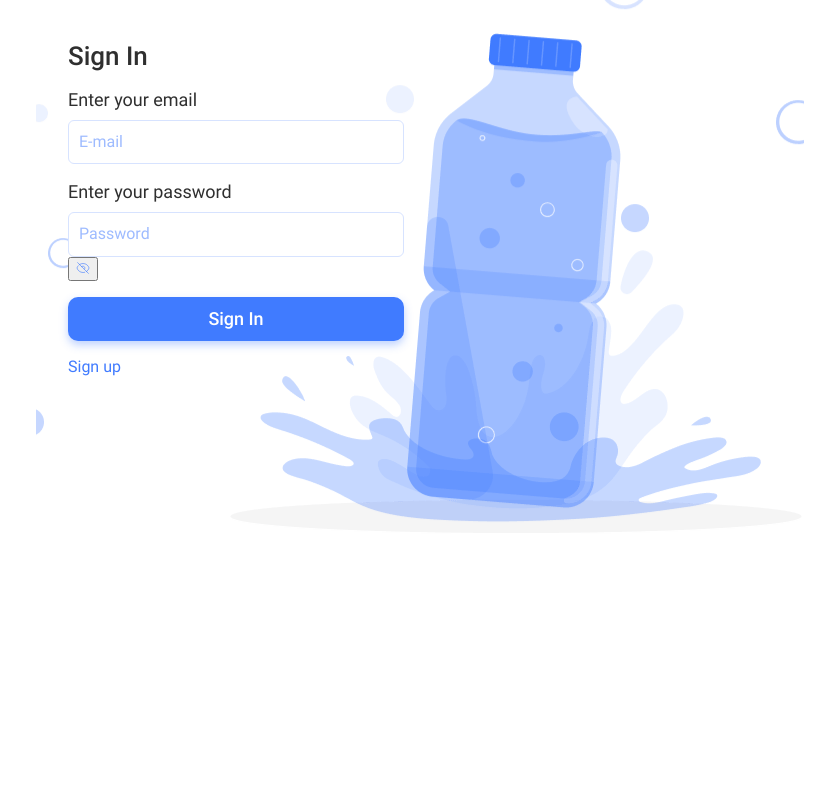
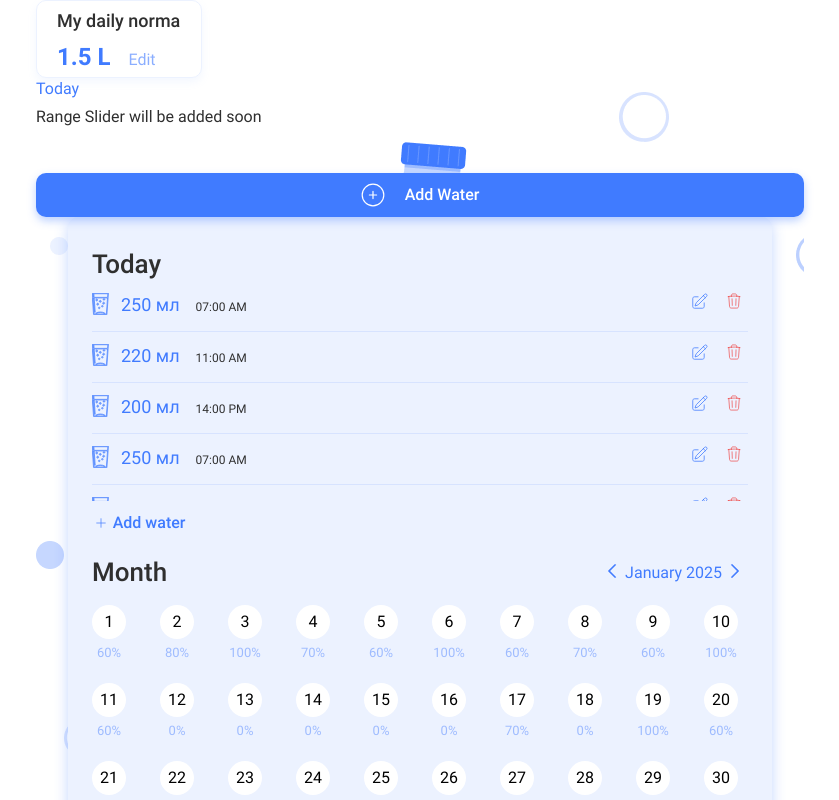
Before and after one commit to AndriyDzhuryn/AquaGuardians, a React (Vite) app: page /home in a window 1280 px wide. Before the commit this address led to /signin. Shown: the top 800 px of the page, without its empty margins (220-1059 px from the left). Built offline with nearby package versions, Linux system fonts and the light colour scheme.

Commit message:
update DaysGeneralStats

```diff
--- a/src/components/App/App.jsx
+++ b/src/components/App/App.jsx
@@ -1,4 +1,4 @@
-import { lazy, Suspense, useEffect } from 'react';
+import { lazy, useEffect } from 'react';
 
 import { Route, Routes } from 'react-router-dom';
 import { useDispatch, useSelector } from 'react-redux';
@@ -18,7 +18,7 @@ const NotFoundPage = lazy(() => {
 });
 
 import RestrictedRoute from '../RestrictedRoute/RestrictedRoute.jsx';
-import PrivateRoute from '../PrivateRoute/PrivateRoute.jsx';
+// import PrivateRoute from '../PrivateRoute/PrivateRoute.jsx';
 import { apiGetCurrentUser } from '../../redux/auth/operations.js';
 import { selectAuthIsRefreshing } from '../../redux/auth/selectors.js';
 import Layout from '../Layout/Layout.jsx';
@@ -49,20 +49,16 @@ function App() {
 
   return (
     <Layout>
-      <Suspense>
       <Routes>
         <Route path="/" element={<WelcomePage />} />
         <Route
           path="/home"
-            element={<PrivateRoute component={<HomePage />} />}
+          element={<RestrictedRoute component={<HomePage />} />}
         />
         <Route
           path="/signup"
           element={
-              <RestrictedRoute
-                component={<SignupPage />}
-                redirectTo="/signin"
-              />
+            <RestrictedRoute component={<SignupPage />} redirectTo="/signin" />
           }
         />
         <Route
@@ -71,7 +67,6 @@ function App() {
         />
         <Route path="*" element={<NotFoundPage />} />
       </Routes>
-      </Suspense>
     </Layout>
   );
 }
--- a/src/components/Calendar/Calendar.jsx
+++ b/src/components/Calendar/Calendar.jsx
@@ -1,4 +1,4 @@
-import { useState } from 'react';
+import { useState, useRef, useEffect } from 'react';
 import {
   format,
   startOfMonth,
@@ -7,19 +7,63 @@ import {
   subMonths,
   addMonths,
 } from 'date-fns';
+
+import DaysGeneralStats from '../DaysGeneralStats/DaysGeneralStats.jsx';
+import css from './Calendar.module.css';
 import clsx from 'clsx';
 
-import css from './Calendar.module.css';
+const Calendar = ({ waterData }) => {
+  const [isOpen, setIsOpen] = useState(false);
+  const [currentDate, setCurrentDate] = useState(new Date());
+  const [selectedDate, setSelectedDate] = useState(null);
+  // const [menuPosition, setMenuPosition] = useState({ top: 0, left: 0 });
 
-const Calendar = ({ waterData }) => {
-  const [currentDate, setCurrentDate] = useState(new Date());
+  const calendarRef = useRef(null);
+  const dropdownRef = useRef(null);
 
   const start = startOfMonth(currentDate);
   const end = endOfMonth(currentDate);
   const days = eachDayOfInterval({ start, end });
 
+  useEffect(() => {
+    const handleClickOutside = event => {
+      if (
+        calendarRef.current &&
+        calendarRef.current.contains(event.target) &&
+        (!dropdownRef.current || !dropdownRef.current.contains(event.target))
+      ) {
+        setIsOpen(!isOpen);
+        setSelectedDate(null);
+      }
+      if (selectedDate === null) {
+        setIsOpen(false);
+      }
+    };
+
+    document.addEventListener('mousedown', handleClickOutside);
+    return () => {
+      document.removeEventListener('mousedown', handleClickOutside);
+    };
+  }, []);
+
+  const handleDayClick = (event, day) => {
+    // const rect = event.target.getBoundingClientRect();
+    // const calendarRect = calendarRef.current.getBoundingClientRect();
+    const rect = event.target.getBoundingClientRect();
+    console.log(rect);
+
+    setIsOpen(!isOpen);
+
+    // setMenuPosition({
+    //   top: rect.top - calendarRect.top - 80,
+    //   left: rect.left - calendarRect.left + rect.width / 2 - 100,
+    // });
+
+    setSelectedDate(prevDate => (prevDate === day ? null : day));
+  };
+
   return (
-    <div className={css.calendarWrapper}>
+    <div className={css.calendarWrapper} ref={calendarRef}>
       <div className={css.titleWrapper}>
         <h2 className={css.title}>Month</h2>
         <div className={css.btnMonthWrapper}>
@@ -44,18 +88,48 @@ const Calendar = ({ waterData }) => {
       </div>
 
       <div className={css.wrapperDays}>
-        {days.map(day => {
-          const progress = waterData[format(day, 'yyyy-MM-dd')] || 0;
-          return (
-            <div key={day} className={css.wrapperDay}>
-              <button className={clsx(css.day, progress < 100 && css.norm)}>
-                {format(day, 'd')}
-              </button>
-              <span className={css.textProgress}>{progress}%</span>
-            </div>
-          );
-        })}
+        {days.map(day => (
+          <div key={day} className={css.wrapperDay}>
+            <button
+              className={clsx(
+                css.day,
+                waterData[format(day, 'yyyy-MM-dd')] < 100 && css.norm
+              )}
+              onClick={event => handleDayClick(event, day)}
+            >
+              {format(day, 'd')}
+            </button>
+            <span className={css.textProgress}>
+              {waterData[format(day, 'yyyy-MM-dd')]?.progress || 0}%
+            </span>
+          </div>
+        ))}
+        <div ref={dropdownRef}>
+          <DaysGeneralStats
+            isOpen={isOpen}
+            date={selectedDate}
+            waterData={
+              waterData[format(selectedDate, 'yyyy-MM-dd')] || {
+                norm: 0,
+                progress: 0,
+                servings: 0,
+              }
+            }
+          />
+        </div>
       </div>
+
+      {/* {selectedDate && isOpen && (
+        <div
+          className={css.dropdownMenu}
+          style={{
+            top: `${menuPosition.top}px`,
+            left: `${menuPosition.left}px`,
+          }}
+        > */}
+
+      {/* </div>
+      )} */}
     </div>
   );
 };
--- a/src/components/Calendar/Calendar.module.css
+++ b/src/components/Calendar/Calendar.module.css
@@ -11,7 +11,7 @@
   font-weight: 500;
   font-size: 24px;
   line-height: 1.25;
-  color: #2f2f2f;
+  color: var(--Primery-Color-Black);
 }
 
 .btnMonthWrapper {
@@ -26,8 +26,8 @@
 .switchMonth {
   width: 14px;
   height: 14px;
-  fill: #407bff;
-  stroke: #407bff;
+  fill: var(--Primery-Color-Blue);
+  stroke: var(--Primery-Color-Blue);
 }
 
 .monthName {
@@ -36,10 +36,11 @@
   font-size: 16px;
   line-height: 1.25;
   text-align: center;
-  color: #407bff;
+  color: var(--Primery-Color-Blue);
 }
 
 .wrapperDays {
+  position: relative;
   display: flex;
   flex-direction: row;
   flex-wrap: wrap;
@@ -60,7 +61,7 @@
   display: flex;
   justify-content: center;
   align-items: center;
-  background-color: #ffffff;
+  background-color: var(--Primery-Color-White);
   border-radius: 20px;
   width: 30px;
   height: 30px;
@@ -70,16 +71,29 @@
 }
 
 .day.norm {
-  border: 1px solid #ff9d43;
+  border: 1px solid var(--Secondary-color-6);
 }
 
 .textProgress {
+  position: relative;
+
   display: flex;
   justify-content: center;
   font-size: 10px;
   line-height: 1.6;
-  color: #9ebbff;
+  color: var(--Secondary-color-4);
   margin-top: 4px;
+}
+
+.dropdownMenu {
+  position: absolute;
+  width: 220px;
+  background: white;
+  box-shadow: 0px 4px 10px rgba(0, 0, 0, 0.1);
+  border-radius: 10px;
+  padding: 10px;
+  z-index: 100;
+  transition: opacity 0.2s ease-in-out, transform 0.2s ease-in-out;
 }
 
 @media only screen and (min-width: 768px) {
--- /dev/null
+++ b/src/components/DaysGeneralStats/DaysGeneralStats.jsx
@@ -0,0 +1,56 @@
+// import { useState, useRef, useEffect } from 'react';
+
+import css from './DaysGeneralStats.module.css';
+
+const DaysGeneralStats = ({ isOpen, date, waterData }) => {
+  // const [isOpen, setIsOpen] = useState(false);
+  // const [position, setPosition] = useState('left');
+  // const dropdownRef = useRef(null);
+  // const buttonRef = useRef(null);
+
+  // useEffect(() => {
+  //   if (isOpen) {
+  //     const dropdownRect = dropdownRef.current.getBoundingClientRect();
+  //     const buttonRect = buttonRef.current.getBoundingClientRect();
+
+  //     if (dropdownRect.right > window.innerWidth) {
+  //       setPosition('right');
+  //     } else {
+  //       setPosition('left');
+  //     }
+  //   }
+  // }, [isOpen]);
+
+  return (
+    <>
+      {isOpen && (
+        <div
+          // ref={dropdownRef}
+          // className={`dropdown-content ${position}`}
+          className={css.dropdownWrapper}
+        >
+          <p className={css.dateMonth}>
+            {date?.toLocaleDateString('en-US', {
+              day: 'numeric',
+            })}
+            ,{' '}
+            {date?.toLocaleDateString('en-US', {
+              month: 'long',
+            })}
+          </p>
+          <p className={css.dailyNorma}>
+            Daily norma: <b>{waterData.norm} L</b>
+          </p>
+          <p className={css.dailyNorma}>
+            Fulfillment of the daily norm: <b>{waterData.progress}%</b>
+          </p>
+          <p className={css.dailyNorma}>
+            How many servings of water: <b>{waterData.servings}</b>
+          </p>
+        </div>
+      )}
+    </>
+  );
+};
+
+export default DaysGeneralStats;
--- a/src/components/Layout/Layout.jsx
+++ b/src/components/Layout/Layout.jsx
@@ -1,7 +1,30 @@
-// import css from './Layout.module.css';
+import { Suspense } from 'react';
+import { Circles } from 'react-loader-spinner';
+
+import css from './Layout.module.css';
 
 const Layout = ({ children }) => {
-  return <>{children}</>;
+  return (
+    <div>
+      <Suspense
+        fallback={
+          <div className={css.loaderWrapper}>
+            <Circles
+              height="80"
+              width="80"
+              color="#0000ff"
+              ariaLabel="circles-loading"
+              wrapperStyle={{}}
+              wrapperClass=""
+              visible={true}
+            />
+          </div>
+        }
+      >
+        {children}
+      </Suspense>
+    </div>
+  );
 };
 
 export default Layout;
--- a/src/components/WaterConsumptionTracker/WaterConsumptionTracker.jsx
+++ b/src/components/WaterConsumptionTracker/WaterConsumptionTracker.jsx
@@ -5,7 +5,7 @@ const WaterConsumptionTracker = () => {
   const navigate = useNavigate();
 
   const handleTryTrackerClick = () => {
-    navigate('/singup');
+    navigate('/signup');
   };
 
   return (
--- a/src/components/WaterItems/WaterItems.module.css
+++ b/src/components/WaterItems/WaterItems.module.css
@@ -2,7 +2,7 @@
   display: flex;
   flex-direction: row;
   justify-content: space-between;
-  border-bottom: 1px solid #d7e3ff;
+  border-bottom: 1px solid var(--Secondary-color-5);
   padding-top: 12px;
   padding-bottom: 12px;
 }
@@ -15,14 +15,14 @@
 .amountWater {
   font-size: 18px;
   line-height: 1.33;
-  color: #407bff;
+  color: var(--Primery-Color-Blue);
   margin-right: 12px;
 }
 
 .time {
   font-size: 12px;
   line-height: 2;
-  color: #2f2f2f;
+  color: var(--Primery-Color-Black);
 }
 
 .glassOfWater {
@@ -30,7 +30,7 @@
   height: 22px;
   margin-right: 12px;
   fill: none;
-  stroke: #407bff;
+  stroke: var(--Primery-Color-Blue);
 }
 
 .btnWater {
@@ -50,7 +50,7 @@
 .btnWater:not(:last-child):hover::after {
   content: '';
   position: absolute;
-  border: 1px solid #9ebbff;
+  border: 1px solid var(--Secondary-color-4);
   width: 18px;
   height: 0px;
   transform: translateY(20px);
@@ -60,7 +60,7 @@
 .btnWater:last-child:hover::after {
   content: '';
   position: absolute;
-  border: 1px solid #ef5050;
+  border: 1px solid var(--Secondary-color-3);
   width: 18px;
   height: 0px;
   transform: translateY(20px);
@@ -71,21 +71,17 @@
   width: 16px;
   height: 16px;
   fill: none;
-  stroke: #407bff;
+  stroke: var(--Primery-Color-Blue);
 }
 
 .trash {
   width: 16px;
   height: 16px;
-  stroke: #ef5050;
+  stroke: var(--Secondary-color-3);
   fill: none;
 }
 
 @media only screen and (min-width: 768px) {
-  .wrapperWaterConsumedItem {
-    justify-content: space-between;
-  }
-
   .amountWater {
     margin-right: 16px;
   }
--- a/src/components/WaterTracker/WaterTracker.jsx
+++ b/src/components/WaterTracker/WaterTracker.jsx
@@ -1,9 +1,10 @@
 import { useState } from 'react';
+import clsx from 'clsx';
+
+import WaterItems from '../WaterItems/WaterItems.jsx';
+import Calendar from '../Calendar/Calendar.jsx';
 
 import css from './WaterTracker.module.css';
-import WaterItems from '../WaterItems/WaterItems';
-import Calendar from '../Calendar/Calendar';
-import clsx from 'clsx';
 
 const WaterTracker = () => {
   const [waterList, setWaterList] = useState([
@@ -19,18 +20,20 @@ const WaterTracker = () => {
   ]);
 
   const waterData = {
-    '2025-01-01': 100,
-    '2025-01-02': 100,
-    '2025-01-03': 100,
-    '2025-01-04': 100,
-    '2025-01-05': 100,
-    '2025-01-06': 100,
-    '2025-01-07': 100,
-    '2025-01-08': 100,
-    '2025-01-09': 100,
-    '2025-01-10': 100,
-    '2025-01-11': 100,
-    '2025-01-17': 50,
+    '2025-01-01': { norm: 1.5, progress: 60, servings: 6 },
+    '2025-01-02': { norm: 2.0, progress: 80, servings: 8 },
+    '2025-01-03': { norm: 1.5, progress: 100, servings: 5 },
+    '2025-01-04': { norm: 1.5, progress: 70, servings: 4 },
+    '2025-01-05': { norm: 1.5, progress: 60, servings: 6 },
+    '2025-01-06': { norm: 1.5, progress: 100, servings: 4 },
+    '2025-01-07': { norm: 1.5, progress: 60, servings: 6 },
+    '2025-01-08': { norm: 1.5, progress: 70, servings: 5 },
+    '2025-01-09': { norm: 1.5, progress: 60, servings: 6 },
+    '2025-01-10': { norm: 1.5, progress: 100, servings: 6 },
+    '2025-01-11': { norm: 1.5, progress: 60, servings: 5 },
+    '2025-01-17': { norm: 1.5, progress: 70, servings: 6 },
+    '2025-01-19': { norm: 1.5, progress: 100, servings: 4 },
+    '2025-01-20': { norm: 1.5, progress: 60, servings: 6 },
   };
 
   return (
--- a/src/components/WaterTracker/WaterTracker.module.css
+++ b/src/components/WaterTracker/WaterTracker.module.css
@@ -3,12 +3,12 @@
 }
 
 .listWaterTracker::-webkit-scrollbar-track {
-  background-color: #d7e3ff;
+  background-color: var(--Secondary-color-5);
   border-radius: 8px;
 }
 
 .listWaterTracker::-webkit-scrollbar-thumb {
-  background-color: #9ebbff;
+  background-color: var(--Secondary-color-4);
   border-radius: 8px;
 }
 
@@ -26,7 +26,7 @@
   padding: 24px 8px;
   width: 280px;
   height: 836px;
-  background-color: #ecf2ff;
+  background-color: var(--Secondary-color-2);
   box-shadow: 0 4px 14px 0 rgba(64, 123, 255, 0.3);
 }
 
@@ -34,7 +34,7 @@
   font-weight: 500;
   font-size: 24px;
   line-height: 1.25;
-  color: #2f2f2f;
+  color: var(--Primery-Color-Black);
 }
 
 .listWaterTracker {
@@ -57,13 +57,13 @@
   font-weight: 500;
   font-size: 16px;
   line-height: 1.25;
-  color: #407bff;
-  stroke: #407bff;
+  color: var(--Primery-Color-Blue);
+  stroke: var(--Primery-Color-Blue);
 }
 
 .btnAddWater:hover {
-  color: #ff9d43;
-  stroke: #ff9d43;
+  color: var(--Secondary-color-6);
+  stroke: var(--Secondary-color-6);
 }
 
 .plus {
--- a/src/index.css
+++ b/src/index.css
@@ -1,28 +1,25 @@
 @font-face {
-  font-family: "Roboto";
-  src:
-    url(./fonts/Roboto-Regular.woff2) format("woff2"),
-    url(./fonts/Roboto-Regular.woff) format("woff");
+  font-family: 'Roboto';
+  src: url(./fonts/Roboto-Regular.woff2) format('woff2'),
+    url(./fonts/Roboto-Regular.woff) format('woff');
   font-weight: 400;
   font-style: normal;
   font-display: swap;
 }
 
 @font-face {
-  font-family: "Roboto";
-  src:
-    url(./fonts/Roboto-Medium.woff2) format("woff2"),
-    url(./fonts/Roboto-Medium.woff) format("woff");
+  font-family: 'Roboto';
+  src: url(./fonts/Roboto-Medium.woff2) format('woff2'),
+    url(./fonts/Roboto-Medium.woff) format('woff');
   font-weight: 500;
   font-style: normal;
   font-display: swap;
 }
 
 @font-face {
-  font-family: "Roboto";
-  src:
-    url(./fonts/Roboto-Bold.woff2) format("woff2"),
-    url(./fonts/Roboto-Bold.woff) format("woff");
+  font-family: 'Roboto';
+  src: url(./fonts/Roboto-Bold.woff2) format('woff2'),
+    url(./fonts/Roboto-Bold.woff) format('woff');
   font-weight: 700;
   font-style: normal;
   font-display: swap;
@@ -46,7 +43,7 @@ body {
   font-size: 16px;
   font-style: normal;
   font-weight: 400;
-  line-height: 20px; /* 125% */
+  line-height: 1.25; /* 125% */
   font-synthesis: none;
   text-rendering: optimizeLegibility;
   -webkit-font-smoothing: antialiased;
```
Also changed, not shown: src/components/DaysGeneralStats/DaysGeneralStats.module.css (added, +68 -0 lines), src/components/WaterItems/WaterItems.jsx (+6 -4 lines). Lines whose indentation alone changed are shown as unchanged.
